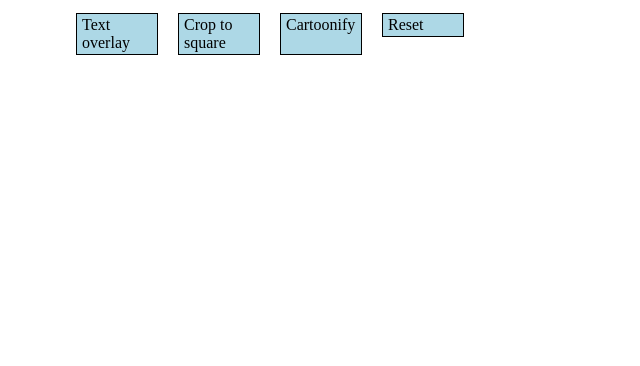
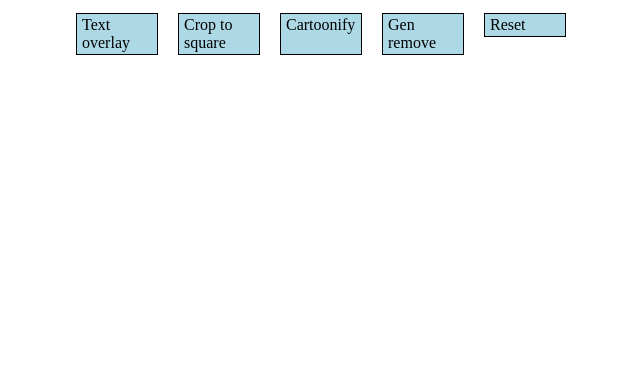
Before and after one commit to mhornstein/Cloudinary-Test, a Flask app: page / in a window 1280 px wide. Shown: the part 434-800 px from the top of the page, without its empty margins (264-904 px from the left). Run offline with Flask 3, Linux system fonts and the light colour scheme.

Commit message:
Adding gen remove for the bee

```diff
--- a/part2/static/app.js
+++ b/part2/static/app.js
@@ -6,6 +6,7 @@ const TRANSFORMS = {
     overlay: "c_fit,l_text:Arial_50:Overlay%20Text,co_white",
     cartoon: "e_cartoonify",
     square: "c_fill,g_auto,w_333,ar_1",
+    gen_remove: "e_gen_remove:prompt_the%20bee",
     reset: ""
 };
 
--- a/part2/templates/index.html
+++ b/part2/templates/index.html
@@ -16,6 +16,7 @@
             <div class="btn" data-action="overlay">Text overlay</div>
             <div class="btn" data-action="square">Crop to square</div>
             <div class="btn" data-action="cartoon">Cartoonify <br>&nbsp;</br></div>
+            <div class="btn" data-action="gen_remove">Gen remove</div>
             <div class="btn" data-action="reset">Reset</div>
         </div>
     </div>
```
